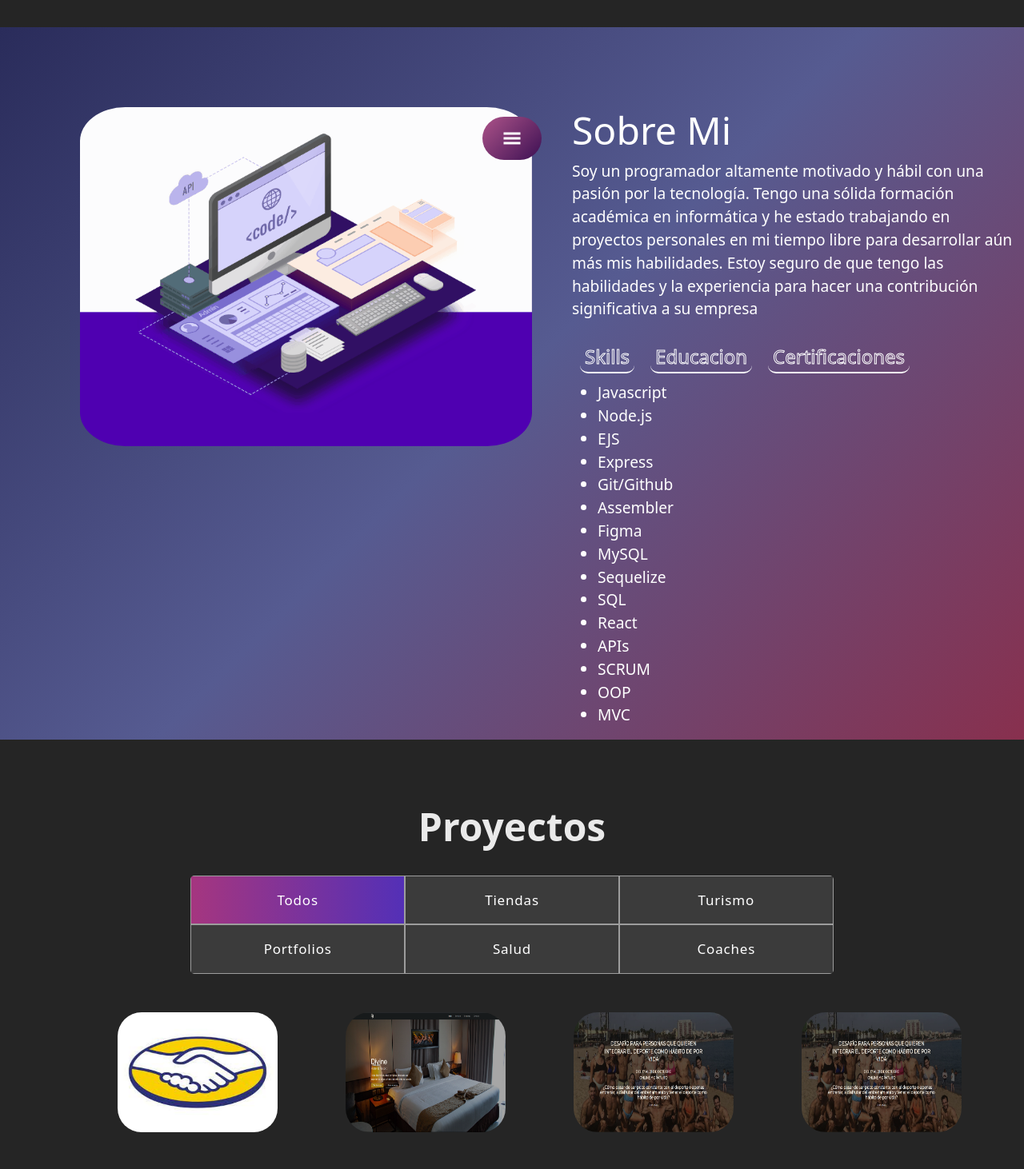
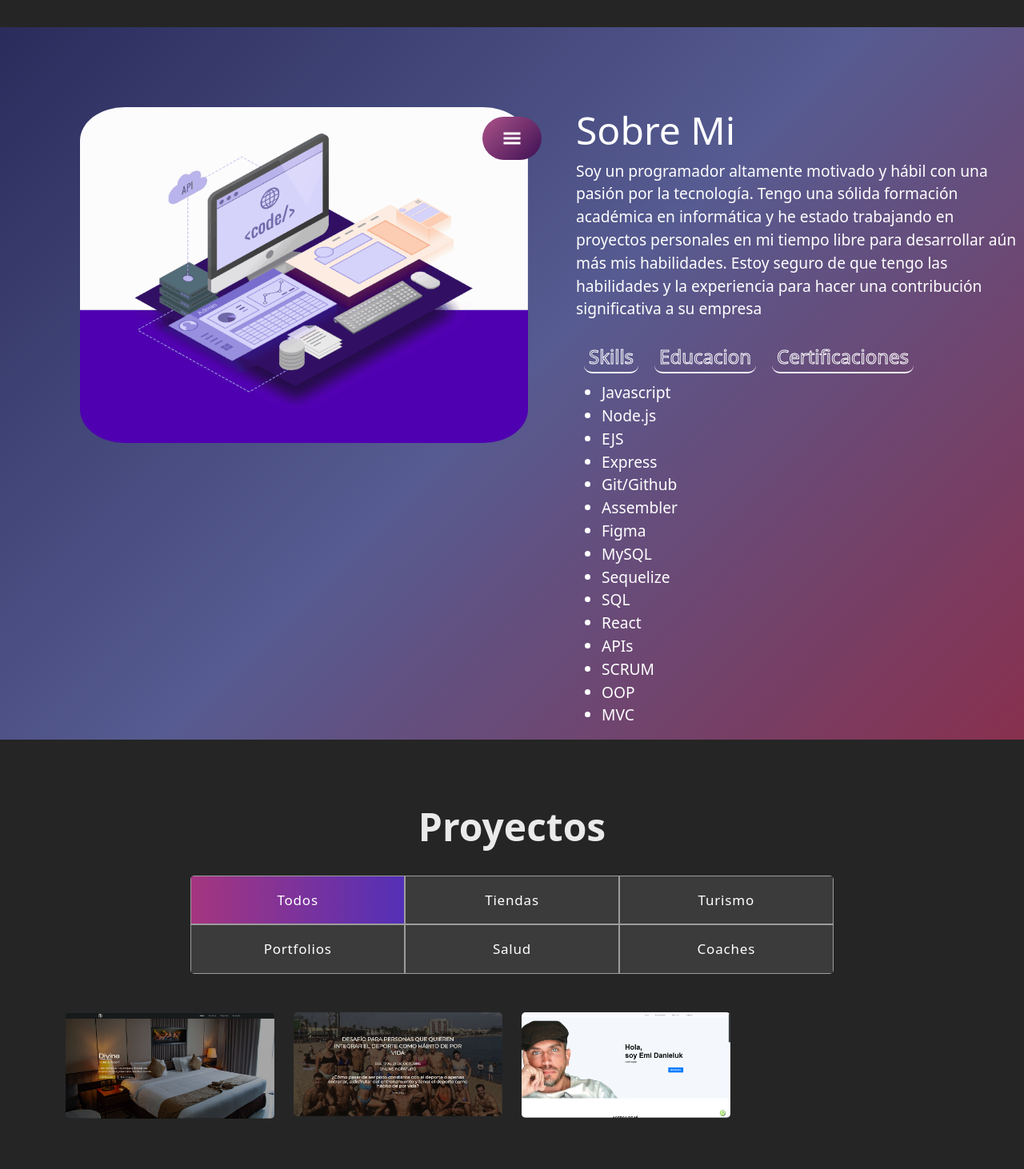
Before and after one commit to DiegoMoyan0/DiegoMoyan0.github.io, a React (Create React App) app in the folder portafolio-diegomoyano/: page / in a window 1280 px wide. Shown: the part 560-2022 px from the top of the page at 80% size. Built offline with nearby package versions, Linux system fonts and the light colour scheme.

Commit message:
general changes

```diff
--- a/portafolio-diegomoyano/src/components/NavBar.js
+++ b/portafolio-diegomoyano/src/components/NavBar.js
@@ -17,7 +17,7 @@ const NavBar = () => {
           />
         </Navbar.Brand>
         <Navbar.Collapse className="justify-content-end">
-        <a href="#contact" className="custom-button">
+        <a href="#contact" id='btn' className="custom-button">
   Trabaja conmigo
 </a>
         </Navbar.Collapse>
--- a/portafolio-diegomoyano/src/components/Projects.js
+++ b/portafolio-diegomoyano/src/components/Projects.js
@@ -9,26 +9,27 @@ import mercadoliebre from '../static/img/mercadoliebre.jpeg';
 
 const Projects = () => {
   const projects = [
-    {
-      id: 2,
-      title: 'Mercado Liebre',
-      imgUrl: mercadoliebre,
-      link: 'https://mercado-liebre-y2fi.onrender.com/'
-    },
+    // {
+    //   id: 2,
+    //   title: 'Mercado Liebre',
+    //   imgUrl: mercadoliebre,
+    //   link: 'https://mercado-liebre-y2fi.onrender.com/'
+    // },
     {
       id: 3,
       title: 'Hotel Divine',
       imgUrl: hoteldivine,
       link: 'https://hoteldivine.github.io/'
     },
+
+    // {
+    //   id: 4,
+    //   title: 'Valentino Perfumo',
+    //   imgUrl: joanvives,
+    //   link: 'https://valentino-perfumo.vercel.app/'
+    // },
     {
-      id: 4,
-      title: 'Valentino Perfumo',
-      imgUrl: joanvives,
-      link: 'https://valentino-perfumo.vercel.app/'
-    },
-    {
-      id: 6,
+      id: 5,
       title: ' Desafio Joan Vives',
       imgUrl: joanvives,
       link: 'https://www.joanvives-desafio.online/'
--- a/portafolio-diegomoyano/src/static/css/about.css
+++ b/portafolio-diegomoyano/src/static/css/about.css
@@ -22,6 +22,8 @@
 
 .text-container {
   flex: 1;
+  margin-left: 10px;
+
 }
 
 .about-image {
--- a/portafolio-diegomoyano/src/static/css/banner.css
+++ b/portafolio-diegomoyano/src/static/css/banner.css
@@ -50,3 +50,13 @@
     border-radius: 50%;
     box-shadow: 0 4px 8px rgba(255, 0, 255, 0.8);
 }
+
+@media (max-width: 768px) {
+    #title {
+        font-size: 3rem;
+    }
+    #subtitle {
+        font-size: 2rem;
+    }
+
+  }
--- a/portafolio-diegomoyano/src/static/css/home.css
+++ b/portafolio-diegomoyano/src/static/css/home.css
@@ -7,7 +7,6 @@
   .custom-button {
 text-decoration: none;
     background-image: linear-gradient(to right, #AD5389, #3C1053);
-    border: 2px solid;
     border-image: linear-gradient(to right, #AD5389, #3C1053) 1 !important;
     color: white;
     padding: 10px 20px;
--- a/portafolio-diegomoyano/src/static/css/projects.css
+++ b/portafolio-diegomoyano/src/static/css/projects.css
@@ -97,14 +97,13 @@
 .proj-imgbx {
     display: flex;
     position: relative;
-    border-radius: 30px;
+    border-radius: 5px;
     overflow: hidden;
     margin-bottom: 24px;
-    height: 150px;
-    width: 200px;
+    height: auto;
+    width: 100%;
     justify-content: center;
     align-items: center;
-    left: 25%;
 }
 
 .proj-imgbx img {
```
